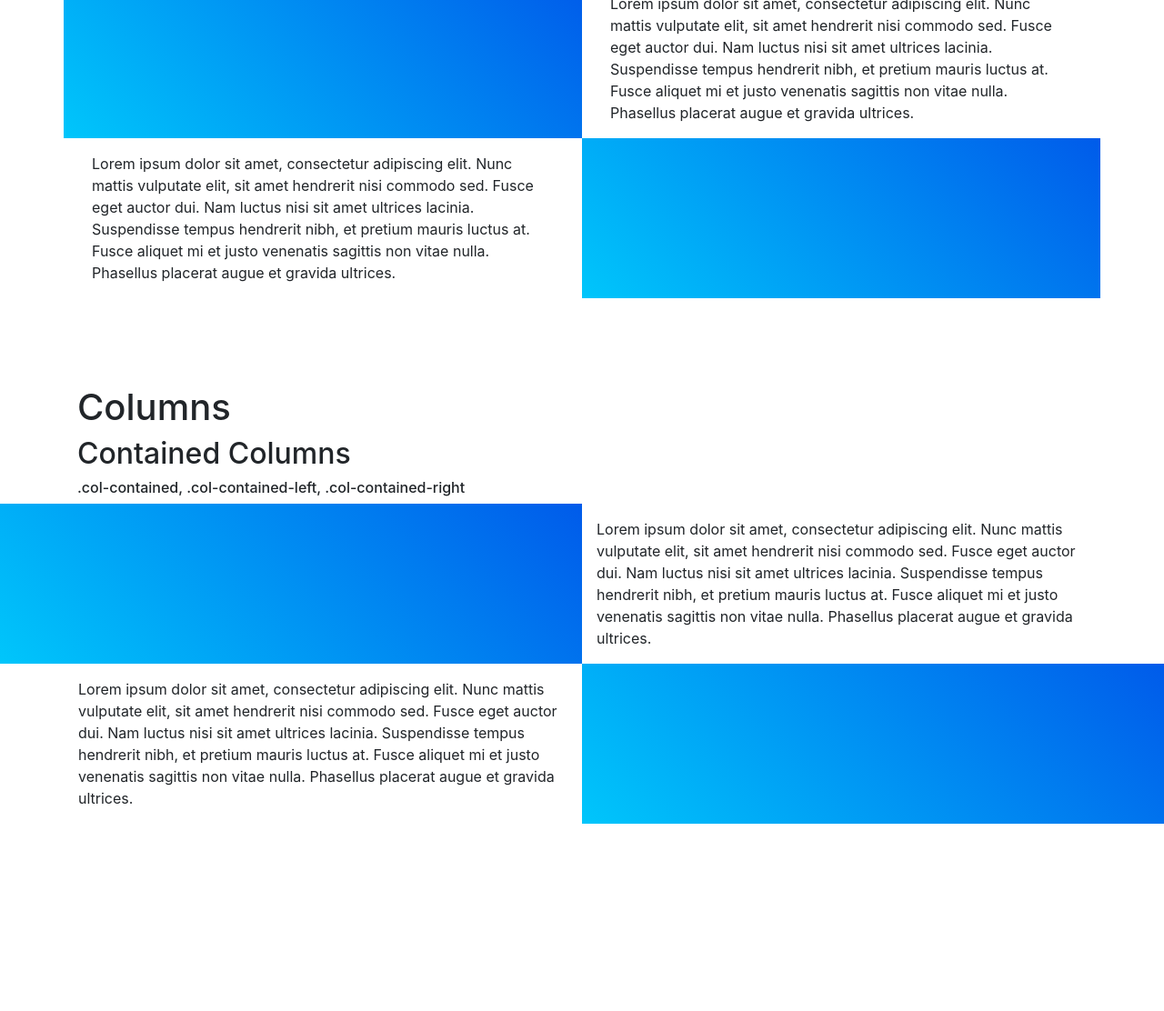
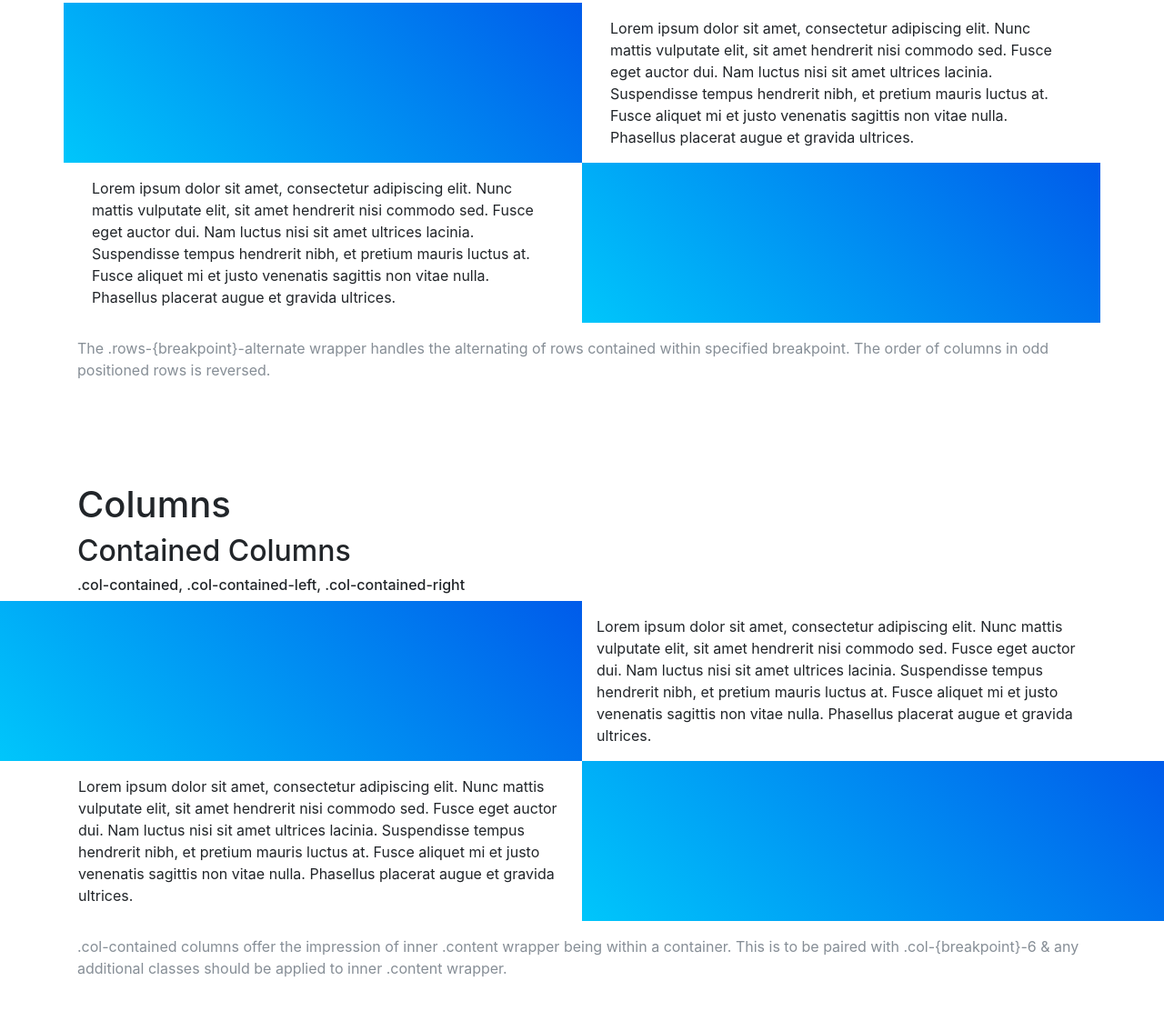
Before and after one commit to zaxwebs/parcel-bootstrap-amplified, a website built with Parcel: page src/amplify-docs/index.html in a window 1280 px wide. Shown: the part 1084-2196 px from the top of the page at 91% size. Before the commit the page ends 2038 px from the top, so only its background shows below. Built offline with nearby package versions, Linux system fonts and the light colour scheme.

Commit message:
Added info for rows and columns

```diff
--- a/src/amplify-docs/index.html
+++ b/src/amplify-docs/index.html
@@ -95,10 +95,7 @@
 					</div>
 				</div>
 				<h2>Gradient Text</h2>
-				<div class="alert alert-info">
-					.text-gradient-{variant} overrides background-image. It is recommend
-					to nest such text in it's own container.
-				</div>
+				<h6>.text-gradient-{variant}</h6>
 				<div class="row">
 					<div class="col col-md-4">
 						<div>
@@ -118,6 +115,10 @@
 							<h4 class="text-gradient-c d-inline-block">Gradient Text</h4>
 						</div>
 					</div>
+				</div>
+				<div class="alert alert-info">
+					.text-gradient-{variant} overrides background-image. It is recommend
+					to nest such text in it's own container.
 				</div>
 			</div>
 		</section>
@@ -157,6 +158,13 @@
 						</div>
 					</div>
 				</div>
+				<div class="info">
+					<p>
+						The .rows-{breakpoint}-alternate wrapper handles the alternating of
+						rows contained within specified breakpoint. The order of columns in
+						odd positioned rows is reversed.
+					</p>
+				</div>
 			</div>
 		</section>
 		<section>
@@ -195,6 +203,16 @@
 					<div class="col-md-6 bg-gradient-c p-5"></div>
 				</div>
 			</div>
+			<div class="container">
+				<div class="info">
+					<p>
+						.col-contained columns offer the impression of inner .content
+						wrapper being within a container. This is to be paired with
+						.col-{breakpoint}-6 & any additional classes should be applied to
+						inner .content wrapper.
+					</p>
+				</div>
+			</div>
 		</section>
 		<script src="../scripts/main.js"></script>
 	</body>
--- a/src/amplify-docs/style.scss
+++ b/src/amplify-docs/style.scss
@@ -3,6 +3,13 @@ section {
 	padding-bottom: 3rem;
 }
 
+.info {
+	padding-top: 1rem;
+	p {
+		color: #868e96;
+	}
+}
+
 .col {
 	margin-bottom: 1rem;
 }
```
